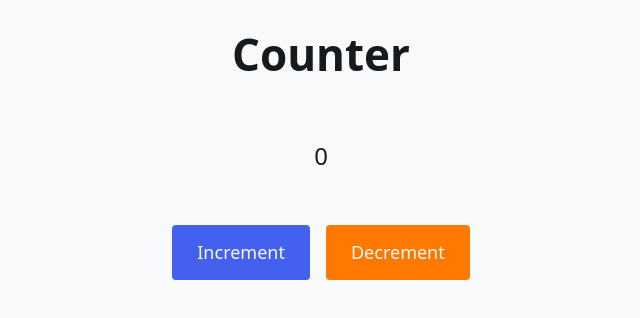
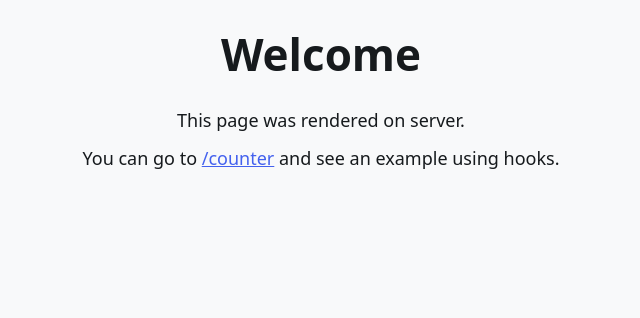
Before and after one commit to diesttro/react-ssr, a React app: page / in a window 1280 px wide. Shown: the top 318 px of the page, without its empty margins (319-959 px from the left). Built offline with nearby package versions, Linux system fonts and the light colour scheme; the HTML template or start-up script is replaced by a standard one.

Commit message:
Add routing support

```diff
--- a/package.json
+++ b/package.json
@@ -16,7 +16,8 @@
     "express": "^4.17.1",
     "modern-normalize": "^1.0.0",
     "react": "^17.0.1",
-    "react-dom": "^17.0.1"
+    "react-dom": "^17.0.1",
+    "react-router-dom": "^5.2.0"
   },
   "devDependencies": {
     "@babel/cli": "^7.13.10",
--- a/src/client/components/App.js
+++ b/src/client/components/App.js
@@ -1,26 +1,18 @@
-import React, { useState } from 'react';
+import React from 'react';
+import { Route, Switch } from 'react-router-dom';
+import Home from './Home';
+import Counter from './Counter';
 import '../styles.scss';
 
-const App = () => {
-  const [count, setCount] = useState(0);
-
-  const increment = () => setCount((count) => ++count);
-  const decrement = () => setCount((count) => --count);
-
-  return (
-    <div className="container">
-      <h1>Counter</h1>
-      <span className="count">{count}</span>
-      <div className="button-group">
-        <button className="button bg-primary" onClick={increment}>
-          Increment
-        </button>
-        <button className="button bg-secondary" onClick={decrement}>
-          Decrement
-        </button>
-      </div>
-    </div>
-  );
-};
+const App = () => (
+  <Switch>
+    <Route path="/counter">
+      <Counter />
+    </Route>
+    <Route path="/">
+      <Home />
+    </Route>
+  </Switch>
+);
 
 export default App;
--- /dev/null
+++ b/src/client/components/Counter.js
@@ -0,0 +1,25 @@
+import React, { useState } from 'react';
+
+const Counter = () => {
+  const [count, setCount] = useState(0);
+
+  const increment = () => setCount((count) => ++count);
+  const decrement = () => setCount((count) => --count);
+
+  return (
+    <div className="container">
+      <h1>Counter</h1>
+      <span className="count">{count}</span>
+      <div className="button-group">
+        <button className="button bg-primary" onClick={increment}>
+          Increment
+        </button>
+        <button className="button bg-secondary" onClick={decrement}>
+          Decrement
+        </button>
+      </div>
+    </div>
+  );
+};
+
+export default Counter;
--- /dev/null
+++ b/src/client/components/Home.js
@@ -0,0 +1,14 @@
+import React from 'react';
+
+const Home = () => (
+  <div className="container">
+    <h1>Welcome</h1>
+    <p>This page was rendered on server.</p>
+    <p>
+      You can go to <a href="/counter">/counter</a> and see an example using
+      hooks.
+    </p>
+  </div>
+);
+
+export default Home;
--- a/src/client/index.js
+++ b/src/client/index.js
@@ -1,5 +1,11 @@
 import React from 'react';
 import ReactDOM from 'react-dom';
+import { BrowserRouter } from 'react-router-dom';
 import App from './components/App';
 
-ReactDOM.hydrate(<App />, document.getElementById('root'));
+ReactDOM.hydrate(
+  <BrowserRouter>
+    <App />
+  </BrowserRouter>,
+  document.getElementById('root')
+);
--- a/src/client/styles.scss
+++ b/src/client/styles.scss
@@ -8,10 +8,15 @@ $secondary: #ff7900;
 body {
   background-color: $light;
   color: $dark;
+  font-size: 1.125rem;
 }
 
 h1 {
   font-size: 2.75rem;
+}
+
+a {
+  color: $primary;
 }
 
 .container {
@@ -23,7 +28,7 @@ h1 {
 .count {
   display: block;
   font-size: 1.5rem;
-  padding: 2rem 0;
+  padding: 1rem 0 2rem;
 }
 
 .button-group {
@@ -40,7 +45,6 @@ h1 {
   color: $light;
   cursor: pointer;
   display: inline-block;
-  font-size: 1.125rem;
   font-weight: 500;
   padding: 1rem 1.5rem;
   text-align: center;
@@ -56,6 +60,10 @@ h1 {
 }
 
 .bg {
-  &-primary { background-color: $primary; }
-  &-secondary { background-color: $secondary; }
+  &-primary {
+    background-color: $primary;
+  }
+  &-secondary {
+    background-color: $secondary;
+  }
 }
```
Also changed, not shown: src/server/index.js (+5 -2 lines), 1 other file (tests, documents, lock files or other folders).
